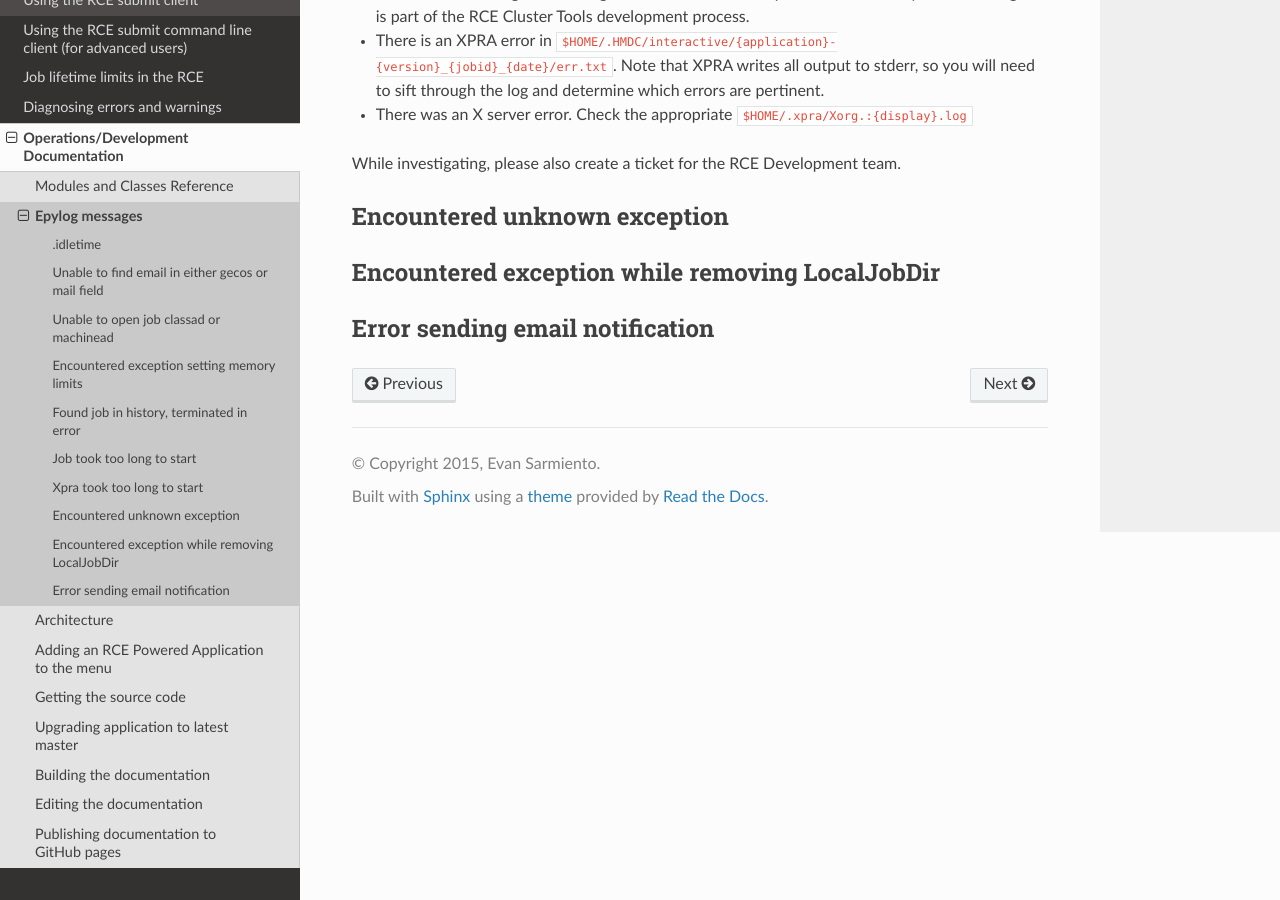
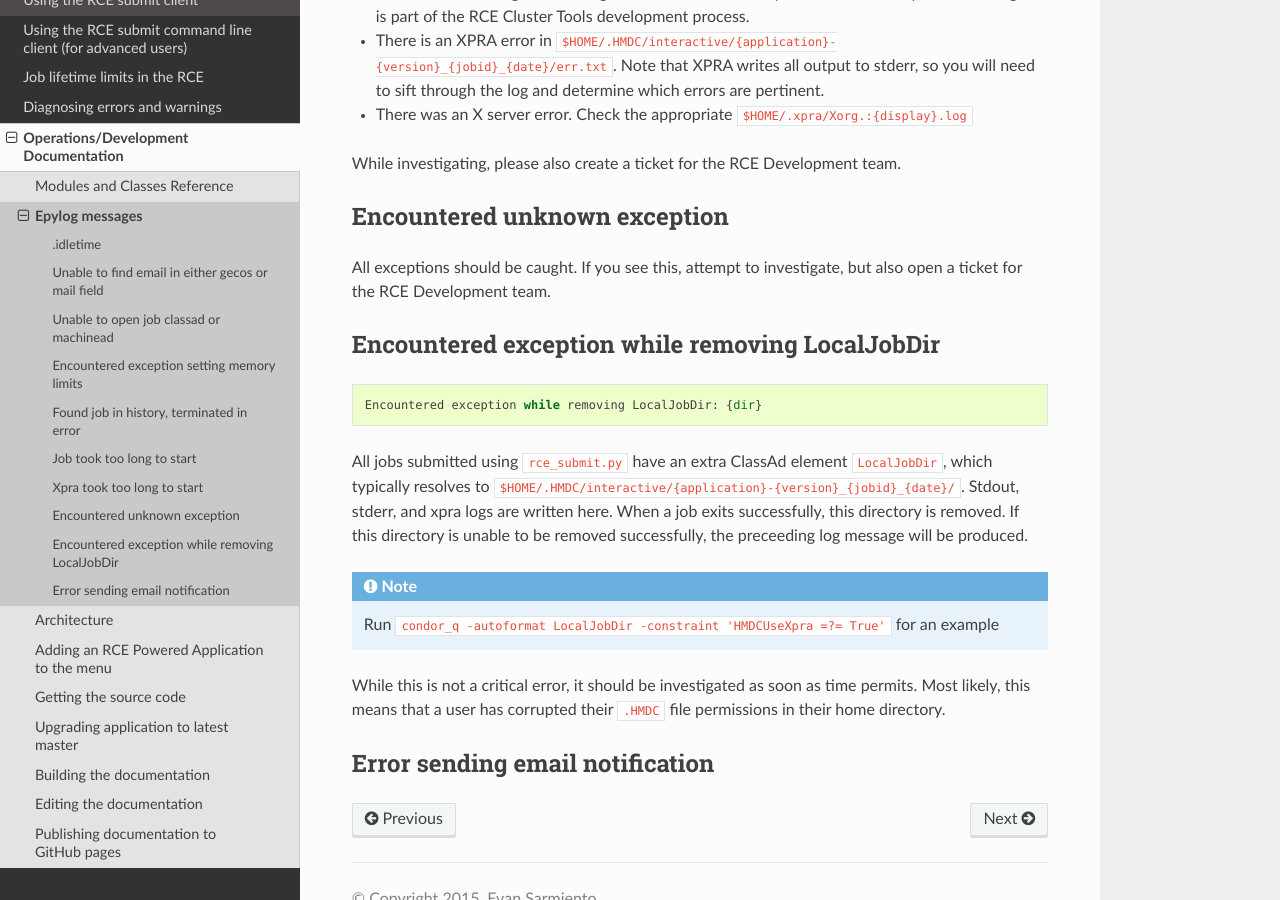
Before and after one commit to hmdc/rce-interactive-tools, a Sphinx documentation site: the page built from doc/source/development/logs.rst, in a window 1280 px wide and 900 px high, scrolled down 3258 px. Built offline with Sphinx 7.4.7 and the Read the Docs theme 2.0.0, drawn with Linux system fonts in a browser that asks for light colours.

Commit message:
Add more

```diff
--- a/doc/source/development/logs.rst
+++ b/doc/source/development/logs.rst
@@ -176,9 +176,30 @@ team.
 
 Encountered unknown exception
 -----------------------------
+All exceptions should be caught. If you see this, attempt to
+investigate, but also open a ticket for the RCE Development team.
 
 Encountered exception while removing LocalJobDir
 ------------------------------------------------
+::
+
+  Encountered exception while removing LocalJobDir: {dir}
+
+All jobs submitted using ``rce_submit.py`` have an extra ClassAd element
+``LocalJobDir``, which typically resolves to
+``$HOME/.HMDC/interactive/{application}-{version}_{jobid}_{date}/``.
+Stdout, stderr, and xpra logs are written here. When a job exits
+successfully, this directory is removed. If this directory is unable to
+be removed successfully, the preceeding log message will be produced.
+
+.. note::
+
+  Run ``condor_q -autoformat LocalJobDir -constraint 'HMDCUseXpra =?=
+  True'`` for an example
+
+While this is not a critical error, it should be investigated as soon as
+time permits. Most likely, this means that a user has corrupted their
+``.HMDC`` file permissions in their home directory.
 
 Error sending email notification
 --------------------------------
```
